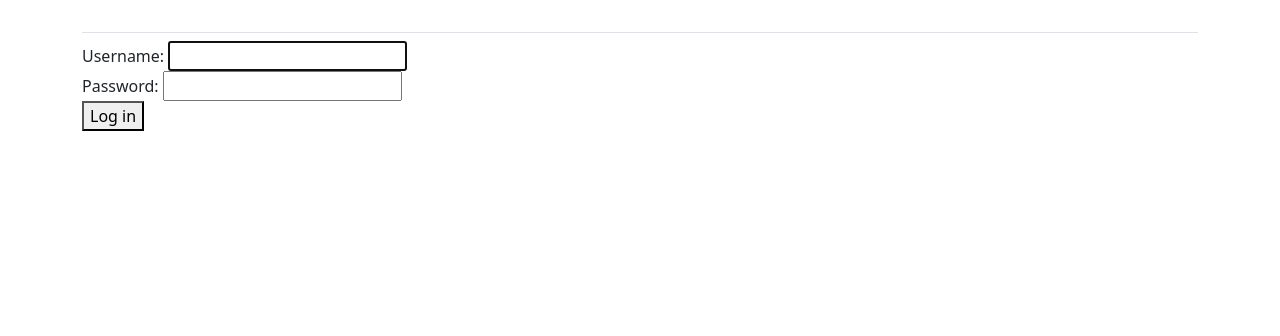
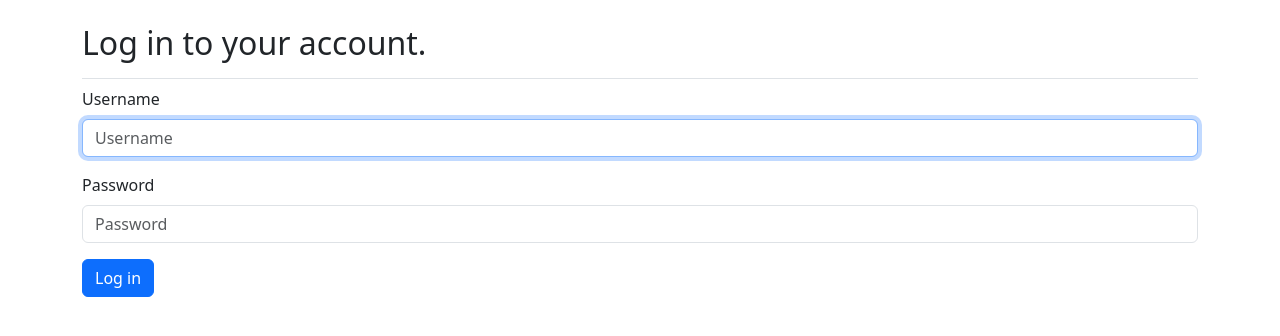
Before and after one commit to gurnitha/2466-dj5-learning-tracker, a Django app: page /accounts/login/ in a window 1280 px wide. Shown: the part 58-394 px from the top of the page. Run offline with Django 5.2, Linux system fonts and the light colour scheme; some libraries are stand-ins or nearby versions.

Commit message:
64. Styling the Login Page

```diff
--- a/app/accounts/templates/registration/login.html
+++ b/app/accounts/templates/registration/login.html
@@ -2,15 +2,22 @@
 
 {% extends 'learning_logs/base.html' %}
 
+{% load django_bootstrap5 %}
+
+{% block page_header %}
+	<h2>Log in to your account.</h2>
+{% endblock page_header %}
+
 {% block content %}
 
-{% if form.errors %}
-	<p>Your username and password didn't match. Please try again.</p>
-{% endif %}
+	{% if form.errors %}
+		<p>Your username and password didn't match. Please try again.</p>
+	{% endif %}
+
 	<form action="{% url 'accounts:login' %}" method='post'>
 		{% csrf_token %}
-		{{ form.as_div }}
-		<button name="submit">Log in</button>
+		{% bootstrap_form form %}
+		{% bootstrap_button button_type="submit" content="Log in" %}
 	</form>
 
 {% endblock content %}
```
Also changed, not shown: README.md.
